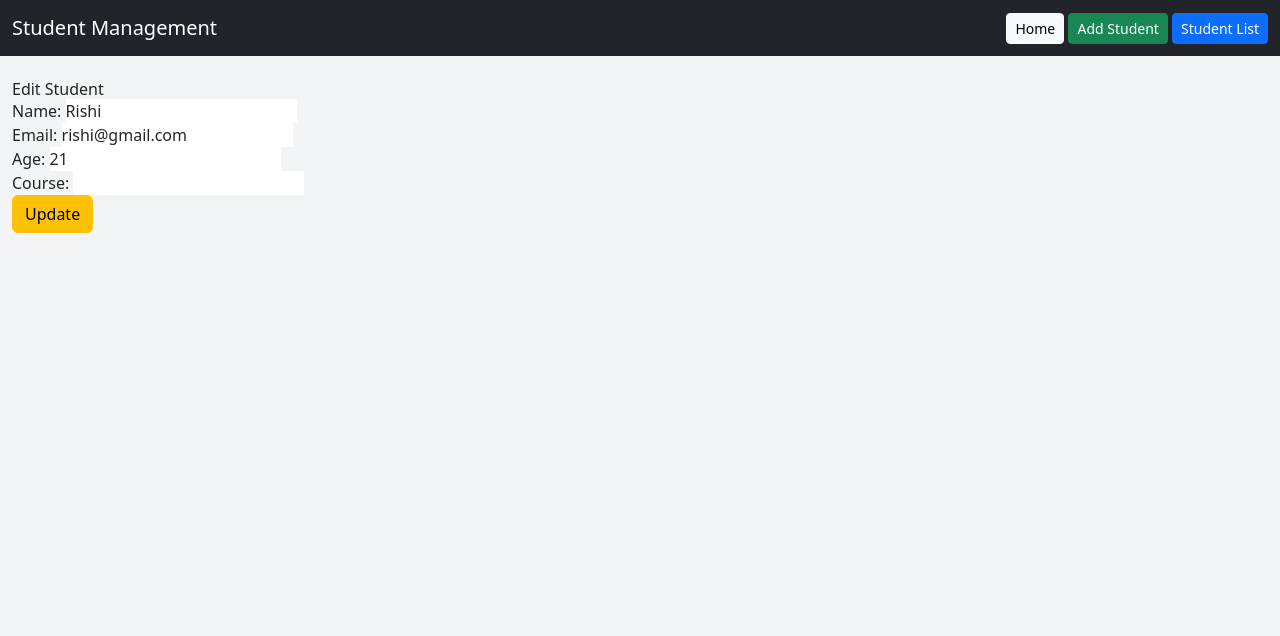
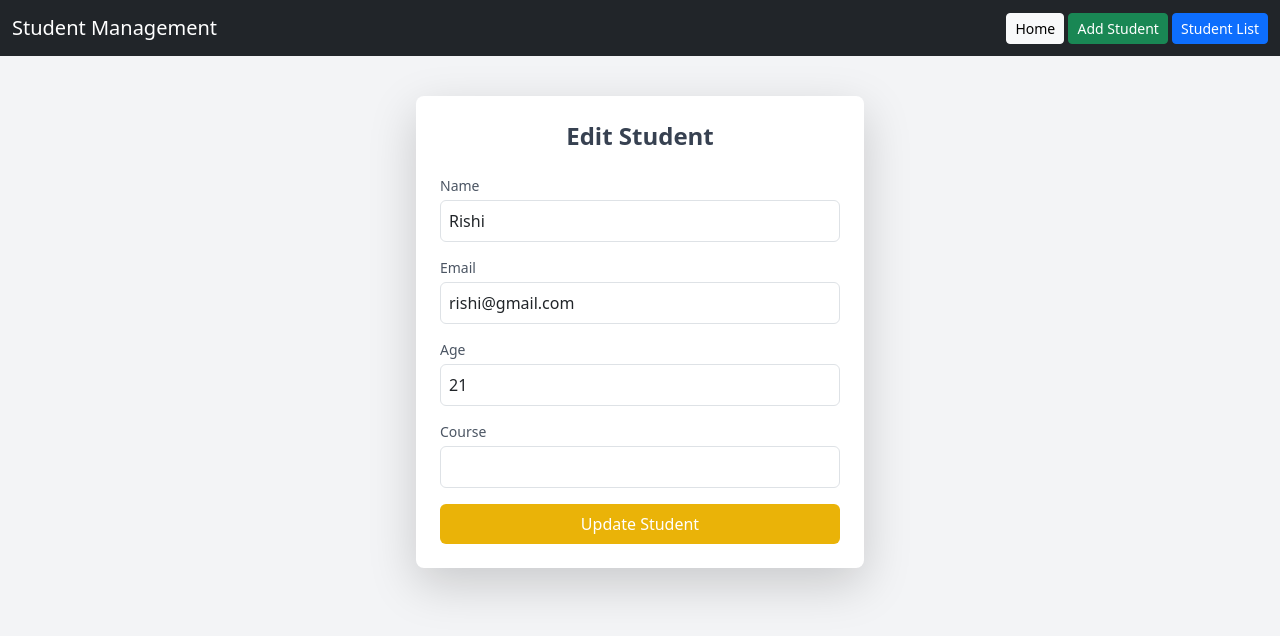
Before and after one commit to Rishikhadiyar/student-management-system-django, a Django app: page /edit/1/ in a window 1280 px wide. Shown: the top 636 px of the page. Run offline with Django 5.2, Linux system fonts and the light colour scheme; data comes from the database, SQL or seed files in the repository; both versions use the stored data as it was after the commit; some libraries are stand-ins or nearby versions.

Commit message:
Update urls.py

```diff
--- a/sms_project/students/templates/edit_student.html
+++ b/sms_project/students/templates/edit_student.html
@@ -2,13 +2,58 @@
 
 {% block content %}
 
-<h2>Edit Student</h2>
+<div class="flex justify-center items-center mt-10">
+    <div class="bg-white shadow-lg rounded-lg p-6 w-full max-w-md">
+        <h2 class="text-2xl font-bold text-center mb-6 text-gray-700">Edit Student</h2>
 
-<form method="POST">
-    {% csrf_token %}
-    {{ form.as_p }}
+        <form method="POST" class="space-y-4" novalidate>
+            {% csrf_token %}
 
-    <button type="submit" class="btn btn-warning">Update</button>
-</form>
+            {% if form.non_field_errors %}
+            <div class="alert alert-danger py-2">
+                {% for error in form.non_field_errors %}
+                <p class="mb-0">{{ error }}</p>
+                {% endfor %}
+            </div>
+            {% endif %}
+
+            <div>
+                <label for="id_name" class="block text-sm font-medium text-gray-600">Name</label>
+                <input id="id_name" type="text" name="name" value="{{ form.name.value|default_if_none:'' }}" required class="w-full mt-1 p-2 border rounded focus:outline-none focus:ring-2 focus:ring-blue-400">
+                {% if form.name.errors %}
+                <p class="text-red-600 text-sm mt-1">{{ form.name.errors|striptags }}</p>
+                {% endif %}
+            </div>
+
+            <div>
+                <label for="id_email" class="block text-sm font-medium text-gray-600">Email</label>
+                <input id="id_email" type="email" name="email" value="{{ form.email.value|default_if_none:'' }}" required class="w-full mt-1 p-2 border rounded focus:outline-none focus:ring-2 focus:ring-blue-400">
+                {% if form.email.errors %}
+                <p class="text-red-600 text-sm mt-1">{{ form.email.errors|striptags }}</p>
+                {% endif %}
+            </div>
+
+            <div>
+                <label for="id_age" class="block text-sm font-medium text-gray-600">Age</label>
+                <input id="id_age" type="number" name="age" value="{{ form.age.value|default_if_none:'' }}" required class="w-full mt-1 p-2 border rounded focus:outline-none focus:ring-2 focus:ring-blue-400">
+                {% if form.age.errors %}
+                <p class="text-red-600 text-sm mt-1">{{ form.age.errors|striptags }}</p>
+                {% endif %}
+            </div>
+
+            <div>
+                <label for="id_course" class="block text-sm font-medium text-gray-600">Course</label>
+                <input id="id_course" type="text" name="course" value="{{ form.course.value|default_if_none:'' }}" class="w-full mt-1 p-2 border rounded focus:outline-none focus:ring-2 focus:ring-blue-400">
+                {% if form.course.errors %}
+                <p class="text-red-600 text-sm mt-1">{{ form.course.errors|striptags }}</p>
+                {% endif %}
+            </div>
+
+            <button type="submit" class="w-full bg-yellow-500 text-white py-2 rounded hover:bg-yellow-600 transition">
+                Update Student
+            </button>
+        </form>
+    </div>
+</div>
 
 {% endblock %}
--- a/sms_project/students/views.py
+++ b/sms_project/students/views.py
@@ -1,9 +1,8 @@
-from django.shortcuts import render, redirect, get_object_or_404
+from django.shortcuts import render
 from django.views.generic import ListView
 from django.db.models import Q
 from .models import Student
 from django.contrib import messages
-from django.core.paginator import Paginator
 from django.views.generic import CreateView
 from django.urls import reverse_lazy
 from django.views.generic import UpdateView
@@ -32,13 +31,14 @@ class StudentListView(ListView):
 
     def get_queryset(self):
         search_query = self.request.GET.get('search')
+        queryset = Student.objects.all().order_by('id')
 
         if search_query:
-            return Student.objects.filter(
+            return queryset.filter(
                 Q(name__icontains=search_query) |
                 Q(email__icontains=search_query)
             )
-        return Student.objects.all()
+        return queryset
 
 class StudentCreateView(CreateView):
     model = Student
@@ -46,14 +46,26 @@ class StudentCreateView(CreateView):
     template_name = 'create_student.html'
     success_url = reverse_lazy('student_list')
 
+    def form_valid(self, form):
+        messages.success(self.request, 'Student added successfully.')
+        return super().form_valid(form)
+
 class StudentUpdateView(UpdateView):
     model = Student
     fields = ['name', 'email', 'age', 'course']
     template_name = 'edit_student.html'
     success_url = reverse_lazy('student_list')
 
+    def form_valid(self, form):
+        messages.success(self.request, 'Student updated successfully.')
+        return super().form_valid(form)
+
 
 class StudentDeleteView(DeleteView):
     model = Student
     template_name = 'confirm_delete.html'
     success_url = reverse_lazy('student_list')
+
+    def form_valid(self, form):
+        messages.success(self.request, 'Student deleted successfully.')
+        return super().form_valid(form)
```
Also changed, not shown: sms_project/students/templates/create_student.html (+29 -9 lines), sms_project/db.sqlite3.
